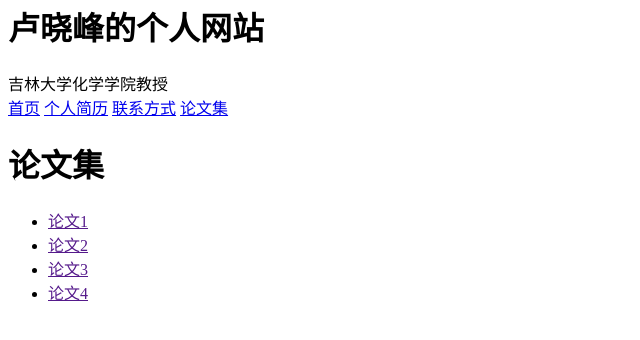
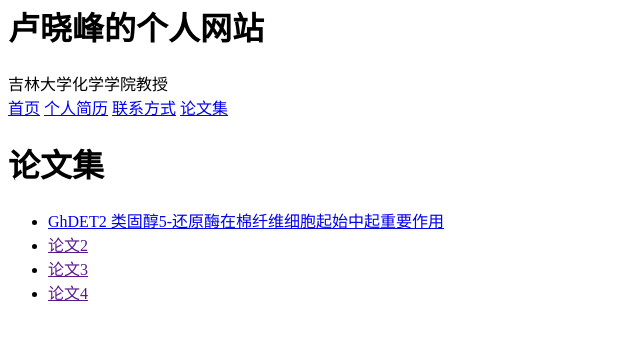
Before and after one commit to luhaoren/luxiaofeng.github.io, a plain HTML site: page article/index.html in a window 1280 px wide. Shown: the part 330-670 px from the top of the page, without its empty margins (0-640 px from the left). Drawn offline with Linux system fonts and the light colour scheme.

Commit message:
Update index.html

```diff
--- a/article/index.html
+++ b/article/index.html
@@ -19,7 +19,7 @@
 <h1>论文集</h1>
  <div>
 <ul>
- <li><a href="">论文1</a></li>
+ <li><a href="The Plant Journal - 2007 - Luo - GhDET2 a steroid 5 ‐reductase plays an important role in cotton fiber cell initiation.pdf">GhDET2 类固醇5-还原酶在棉纤维细胞起始中起重要作用</a></li>
    <li><a href="">论文2</a></li>
    <li><a href="">论文3</a></li>
    <li><a href="">论文4</a></li>
```
